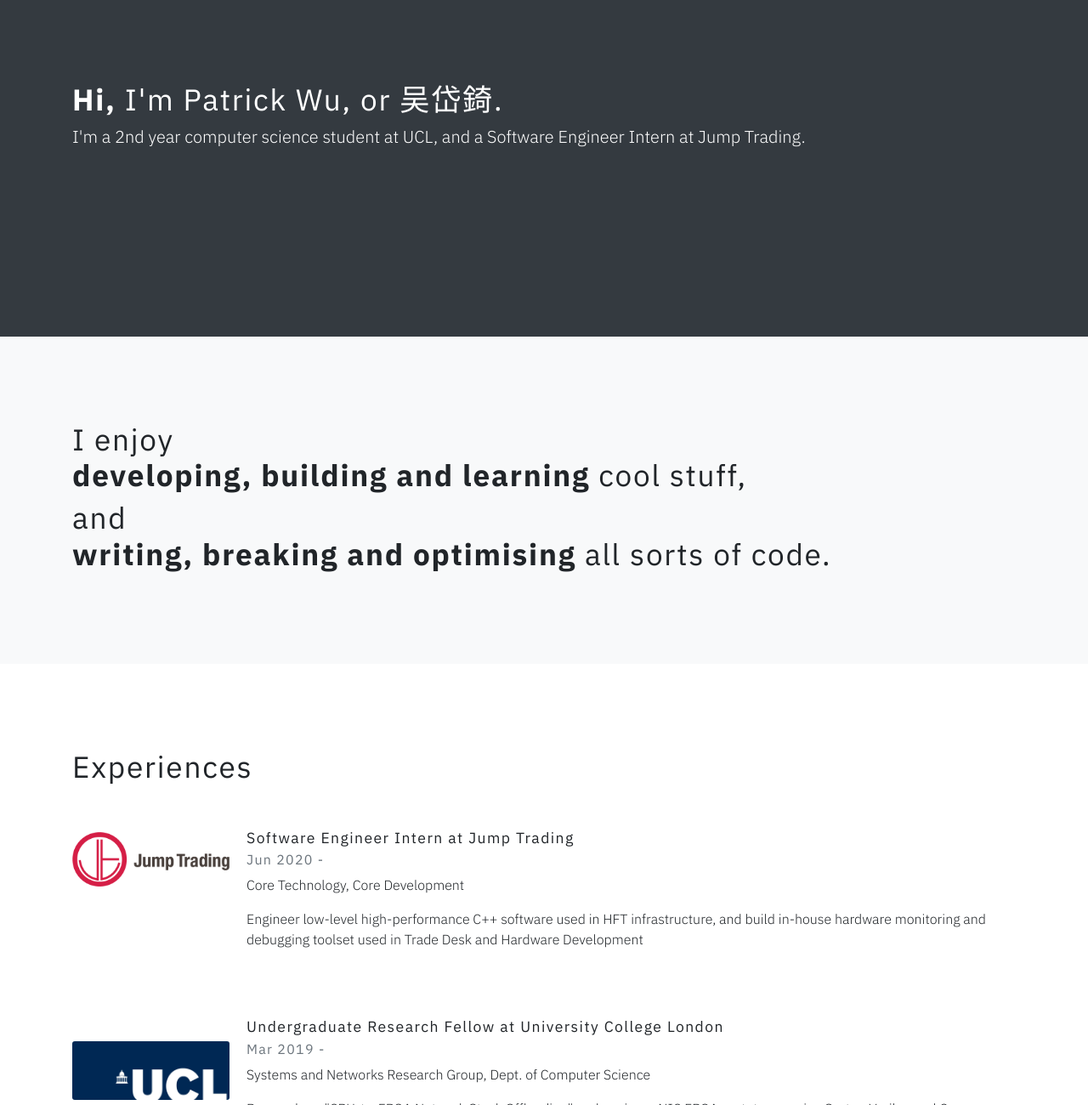
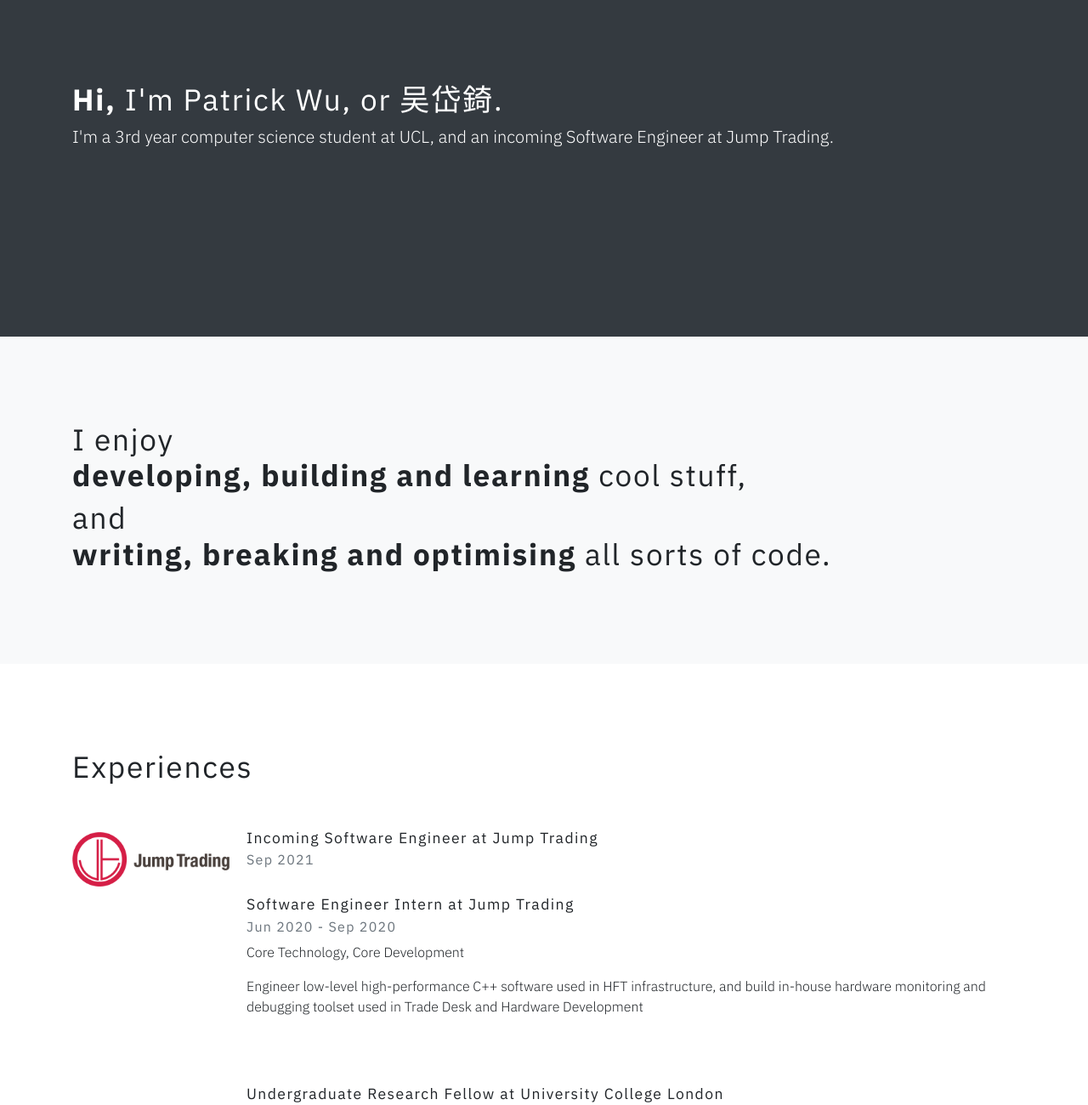
Before and after one commit to magetron/magetron.github.io, a plain HTML site: page index.html in a window 1280 px wide. Shown: the part 204-1504 px from the top of the page at 85% size. Drawn offline with Linux system fonts and the light colour scheme.

Commit message:
update work

```diff
--- a/index.html
+++ b/index.html
@@ -58,7 +58,7 @@
   <header class="bg-dark text-white">
     <div class="container">
       <h1><b>Hi,</b> I'm Patrick Wu, or 吴岱錡.</h1>
-      <p class="lead">I'm a 2nd year computer science student at UCL, and a Software Engineer Intern at Jump Trading.</p>
+      <p class="lead">I'm a 3rd year computer science student at UCL, and an incoming Software Engineer at Jump Trading.</p>
     </div>
   </header>
 
@@ -83,8 +83,11 @@
               </div>
               <div class="col-md-10">
                 <div class="card-body">
-                  <h5 class="card-title">Software Engineer Intern at Jump Trading</h5>
-                  <h6 class="card-subtitle mb-2 text-muted">Jun 2020 - </h6>
+                  <h5 class="card-title">Incoming Software Engineer at Jump Trading</h5>
+                  <h6 class="card-subtitle mb-2 text-muted">Sep 2021</h6>
+				  <br>
+				  <h5 class="card-title">Software Engineer Intern at Jump Trading</h5>
+                  <h6 class="card-subtitle mb-2 text-muted">Jun 2020 - Sep 2020</h6>
                   <p class="card-text">Core Technology, Core Development</p>
                   <p class="card-text">Engineer low-level high-performance C++ software used in HFT infrastructure, and build in-house hardware monitoring and debugging toolset used in Trade Desk and Hardware Development</p>
                 </div>
```
